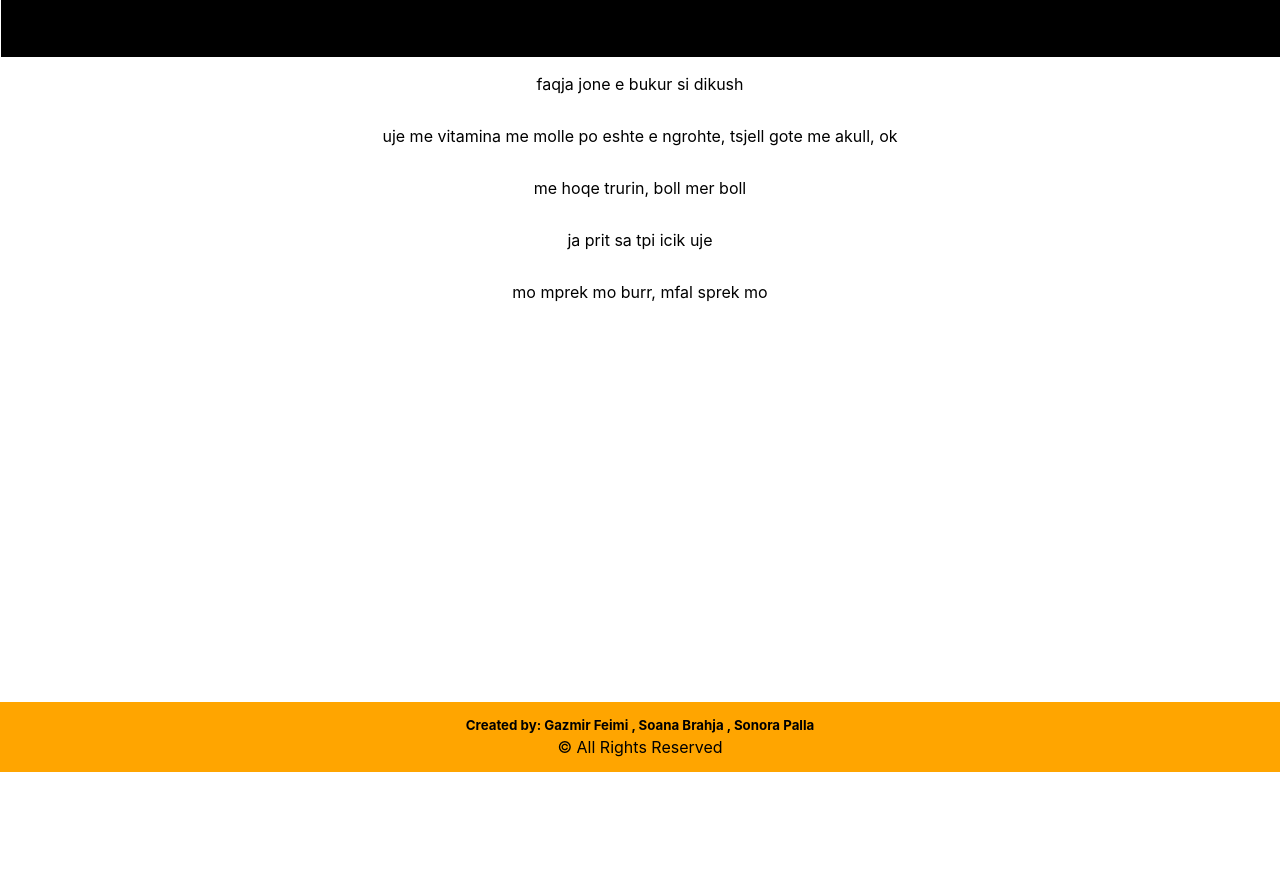
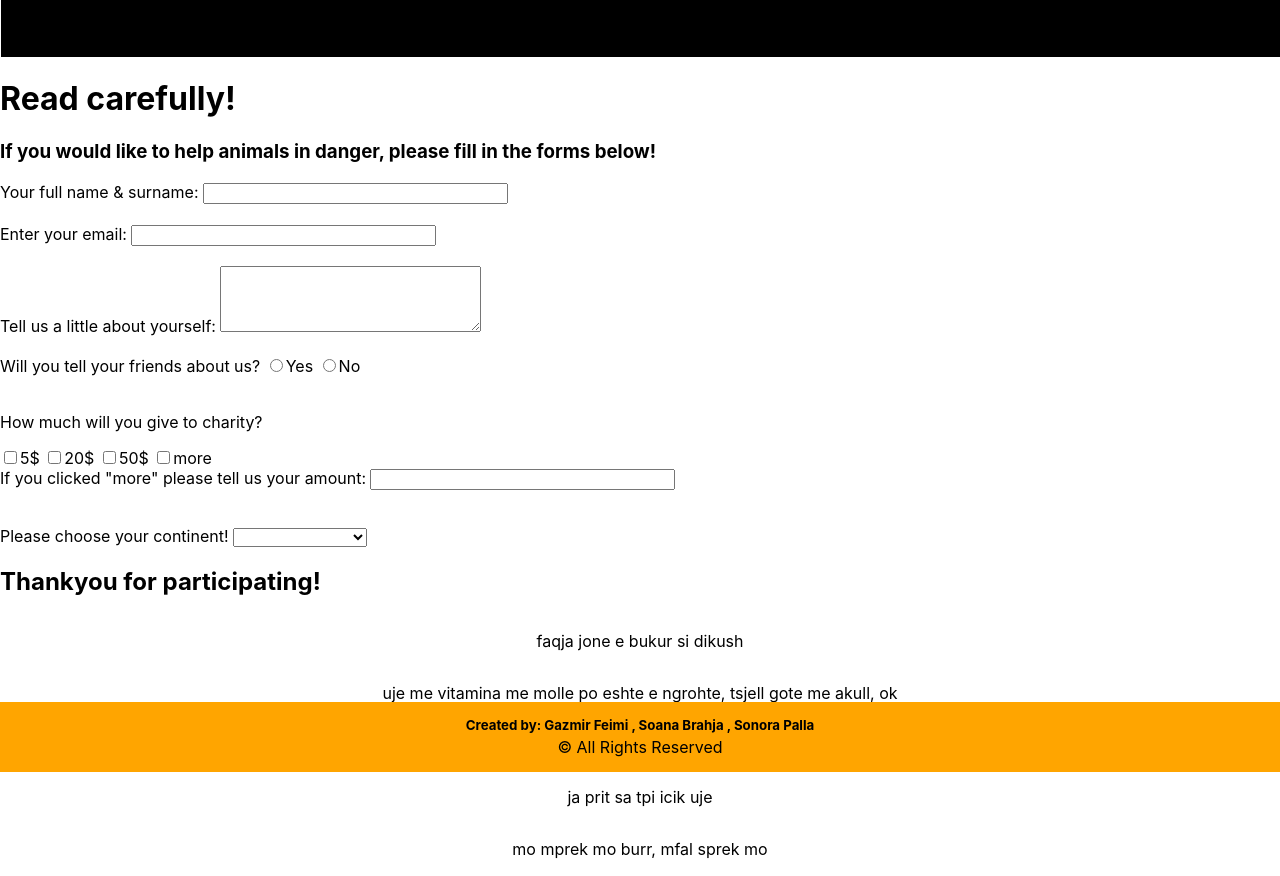
Before and after one commit to Gazmir1000/projekt-multimedia, a plain HTML site: page index.html in a window 1280 px wide. Shown: the part 2428-3304 px from the top of the page. Before the commit the page ends 3200 px from the top, so only its background shows below. Drawn offline with Linux system fonts and the light colour scheme.

Commit message:
Update index.html

```diff
--- a/index.html
+++ b/index.html
@@ -82,6 +82,49 @@
     </div>
 
 
+    <head>
+      <title>ATTENTION!</title>
+      </head>
+      <body>
+      <h1>Read carefully!</h1>
+      <h3>If you would like to help animals in danger, please fill in the forms below!</h3>
+      Your full name & surname:
+      <input type="text" name="UserName" size=35 maxlength=35 value="">
+      </br></br>
+      Enter your email:
+      <input type="text" name="email" size=35 maxlength=35 value=""> </br> </br>
+      Tell us a little about yourself:
+      <textarea name="Comments" cols=30 rows=4></textarea> </br> </br>
+      Will you tell your friends about us?
+      <input type="radio" name="exe" value=1>Yes
+      <input type="radio" name="exe" value=2>No
+    </br> </br>
+      </p>
+      How much will you give to charity?
+      <p>
+      <input type="checkbox" name="lek">5$
+      <input type="checkbox" name="lek">20$
+      <input type="checkbox" name="lek">50$
+      <input type="checkbox" name="lek">more
+    </br>
+      If you clicked "more" please tell us your amount:
+      <input type="fjal" name="fjal" size=35 maxlength=35 value="">
+      </br></br>
+      </p>
+     <p>
+        Please choose your continent!
+      <select name="cont" ><option>
+      <option value=1 >ASIA
+      <option value=2 >AFRICA
+      <option value=3 >ANTARCTICA
+      <option value=4 >NORTH AMERICA
+      <option value=5 >EUROPE
+      <option value=6 >SOUTH AMERICA
+      <option value=7 >AUSTRALIA
+      </select>
+      </br>
+      </p>
+      <h2>Thankyou for participating!</h2>
 
     <div class="first">
       <p>faqja jone e bukur si dikush</p>
```
